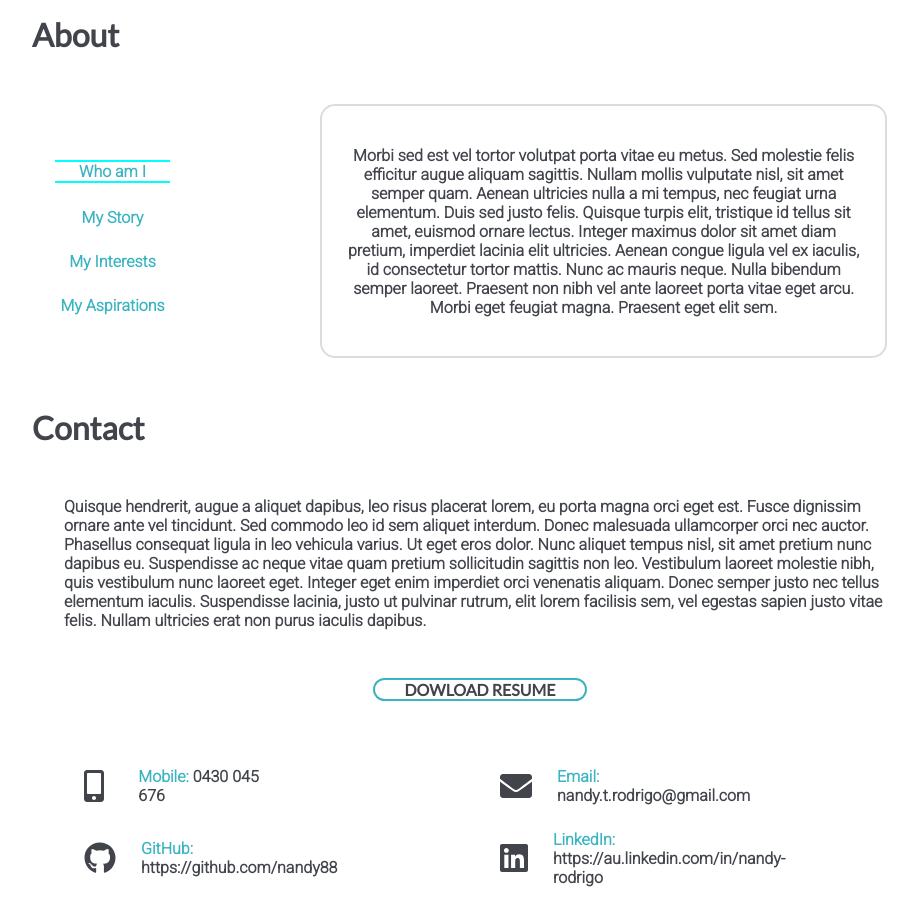
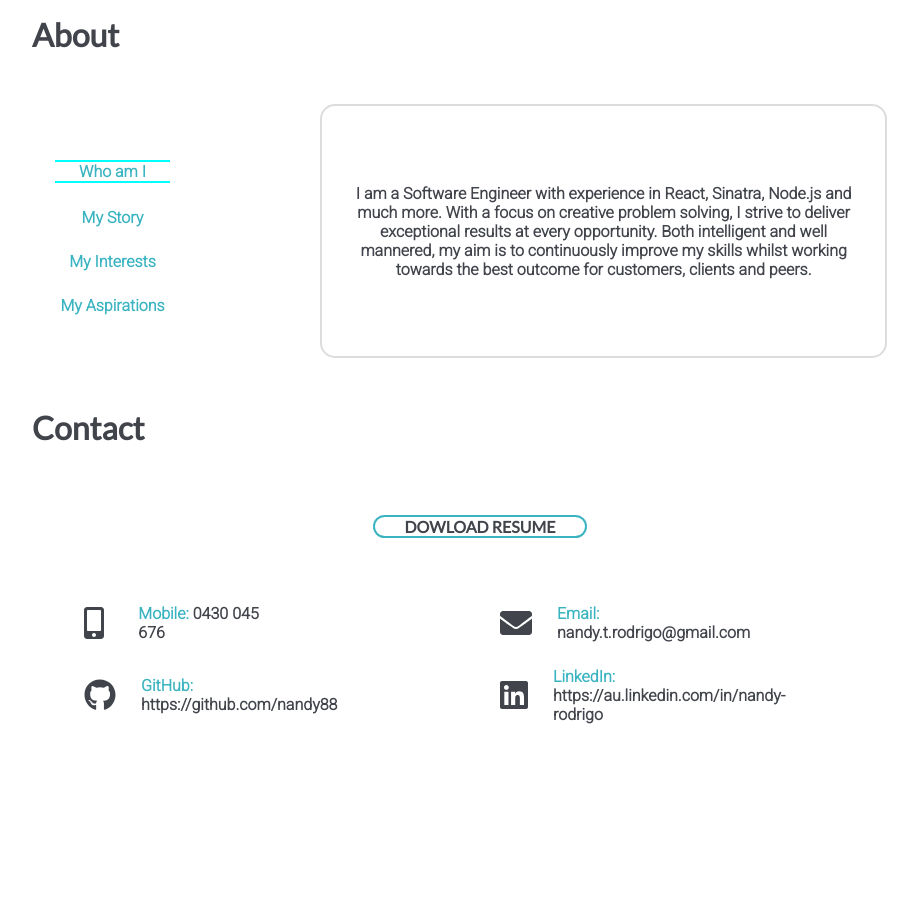
Before and after one commit to nandy88/Nandy-s-Portfolio-Website, a React (Create React App) app: page / in a window 1280 px wide. Shown: the part 1420-2343 px from the top of the page, without its empty margins (160-1078 px from the left). After the commit the page ends 2201 px from the top, so only its background shows below. Built offline with nearby package versions, Linux system fonts and the light colour scheme.

Commit message:
some of the about me content addedd

```diff
--- a/src/AboutSection.js
+++ b/src/AboutSection.js
@@ -4,7 +4,7 @@ import './AboutSection.css'
 export default class AboutSection extends React.Component{
 
   state = {
-    content: "Morbi sed est vel tortor volutpat porta vitae eu metus. Sed molestie felis efficitur augue aliquam sagittis. Nullam mollis vulputate nisl, sit amet semper quam. Aenean ultricies nulla a mi tempus, nec feugiat urna elementum. Duis sed justo felis. Quisque turpis elit, tristique id tellus sit amet, euismod ornare lectus. Integer maximus dolor sit amet diam pretium, imperdiet lacinia elit ultricies. Aenean congue ligula vel ex iaculis, id consectetur tortor mattis. Nunc ac mauris neque. Nulla bibendum semper laoreet. Praesent non nibh vel ante laoreet porta vitae eget arcu. Morbi eget feugiat magna. Praesent eget elit sem.",
+    content: "I am a Software Engineer with experience in React, Sinatra, Node.js and much more. With a focus on creative problem solving, I strive to deliver exceptional results at every opportunity. Both intelligent and well mannered, my aim is to continuously improve my skills whilst working towards the best outcome for customers, clients and peers.",
     firstListItem: "first-about-list-item",
     secondListItem: "about-list-item-no-underline",
     thirdListItem: "about-list-item-no-underline",
@@ -13,7 +13,7 @@ export default class AboutSection extends React.Component{
 
   whoAmI = () => {
     this.setState({
-      content: "Morbi sed est vel tortor volutpat porta vitae eu metus. Sed molestie felis efficitur augue aliquam sagittis. Nullam mollis vulputate nisl, sit amet semper quam. Aenean ultricies nulla a mi tempus, nec feugiat urna elementum. Duis sed justo felis. Quisque turpis elit, tristique id tellus sit amet, euismod ornare lectus. Integer maximus dolor sit amet diam pretium, imperdiet lacinia elit ultricies. Aenean congue ligula vel ex iaculis, id consectetur tortor mattis. Nunc ac mauris neque. Nulla bibendum semper laoreet. Praesent non nibh vel ante laoreet porta vitae eget arcu. Morbi eget feugiat magna. Praesent eget elit sem.",
+      content: "I am a Software Engineer with experience in React, Sinatra, Node.js and much more. With a focus on creative problem solving, I strive to deliver exceptional results at every opportunity. Both intelligent and well mannered, my aim is to continuously improve my skills whilst working towards the best outcome for customers, clients and peers.",
       firstListItem: "first-about-list-item",
       secondListItem: "about-list-item-no-underline",
       thirdListItem: "about-list-item-no-underline",
@@ -24,7 +24,7 @@ export default class AboutSection extends React.Component{
 
   myStory = () => {
     this.setState({
-      content: "Aliquam luctus feugiat porttitor. Vestibulum urna sem, efficitur ac viverra ac, ornare et nibh. Pellentesque porta neque sem, et cursus magna hendrerit a. Aliquam lacinia condimentum felis quis suscipit. Nulla sit amet mauris vel nulla cursus mattis ut ut augue. Sed tincidunt massa ut ipsum dignissim eleifend. Fusce vitae justo ipsum. Suspendisse sagittis eleifend ullamcorper. Fusce luctus tellus at arcu volutpat malesuada.",
+      content: "As most of my working career thus far has been centered around Facilities Management, I have always worked as part of a larger team and have excelled in that environment. However, feeling unchallenged in my position and seeking new avenues of growth, I began looking into technology and was drawn to Software Engineering. Having previously completed a Materials Engineering degree at Monash University, I had already demonstrated the ability to learn advanced subjects which convinced me to undertake the Software Engineering Immersive course with General Assembly. Having completed this intensive program, I am now looking for new challenges in Software and Web development.",
       firstListItem: "first-about-list-item-no-underline",
       secondListItem: "about-list-item",
       thirdListItem: "about-list-item-no-underline",
@@ -34,7 +34,7 @@ export default class AboutSection extends React.Component{
 
   myInterests = () => {
     this.setState({
-      content: "Ut quis feugiat lorem. Quisque vestibulum eget nibh eu aliquam. Aenean quis aliquam lorem, in tempus velit. In tellus neque, interdum sit amet felis fermentum, tempus imperdiet lectus. Vivamus posuere nisi eu accumsan aliquet. Fusce gravida elit ac sagittis egestas. Praesent luctus ornare commodo. Mauris ut mauris tellus.",
+      content: "Software Development: HTML, CSS, Javascript, Node.js, React, SQL and Sinatra",
       firstListItem: "first-about-list-item-no-underline",
       secondListItem: "about-list-item-no-underline",
       thirdListItem: "about-list-item",
@@ -44,7 +44,7 @@ export default class AboutSection extends React.Component{
 
   myAspirations = () => {
     this.setState({
-      content: "Proin faucibus ut turpis et dictum. Suspendisse nec nisi sed sapien viverra luctus eget eu magna. Sed sed nulla augue. Nullam a porttitor odio. Pellentesque accumsan diam nibh. Cras sit amet dolor non justo dignissim hendrerit ac eget justo. Nulla facilisi. Praesent at sapien semper justo commodo euismod id et ante. Cras enim mauris, imperdiet sit amet mattis ac, accumsan eu lectus. Donec est ex, interdum non euismod nec, fermentum id ligula.",
+      content: "I am looking for developer role with a forward-thinking and innovative company with a people focused culture. I look forward to hearing from you.",
       firstListItem: "first-about-list-item-no-underline",
       secondListItem: "about-list-item-no-underline",
       thirdListItem: "about-list-item-no-underline",
--- a/src/ContactSection.js
+++ b/src/ContactSection.js
@@ -15,7 +15,7 @@ export default class ContactSection extends React.Component{
     return(
       <div className="contact-wrapper">
         <div className="resume-wrapper">
-          <p className="contact-text">Quisque hendrerit, augue a aliquet dapibus, leo risus placerat lorem, eu porta magna orci eget est. Fusce dignissim ornare ante vel tincidunt. Sed commodo leo id sem aliquet interdum. Donec malesuada ullamcorper orci nec auctor. Phasellus consequat ligula in leo vehicula varius. Ut eget eros dolor. Nunc aliquet tempus nisl, sit amet pretium nunc dapibus eu. Suspendisse ac neque vitae quam pretium sollicitudin sagittis non leo. Vestibulum laoreet molestie nibh, quis vestibulum nunc laoreet eget. Integer eget enim imperdiet orci venenatis aliquam. Donec semper justo nec tellus elementum iaculis. Suspendisse lacinia, justo ut pulvinar rutrum, elit lorem facilisis sem, vel egestas sapien justo vitae felis. Nullam ultricies erat non purus iaculis dapibus.</p>
+          <p className="contact-text"></p>
           <br/>
           <span className="download-resume-link">
             <a href={ResumePdf} target="_blank" className="downloadable-link">DOWLOAD RESUME</a>
```
